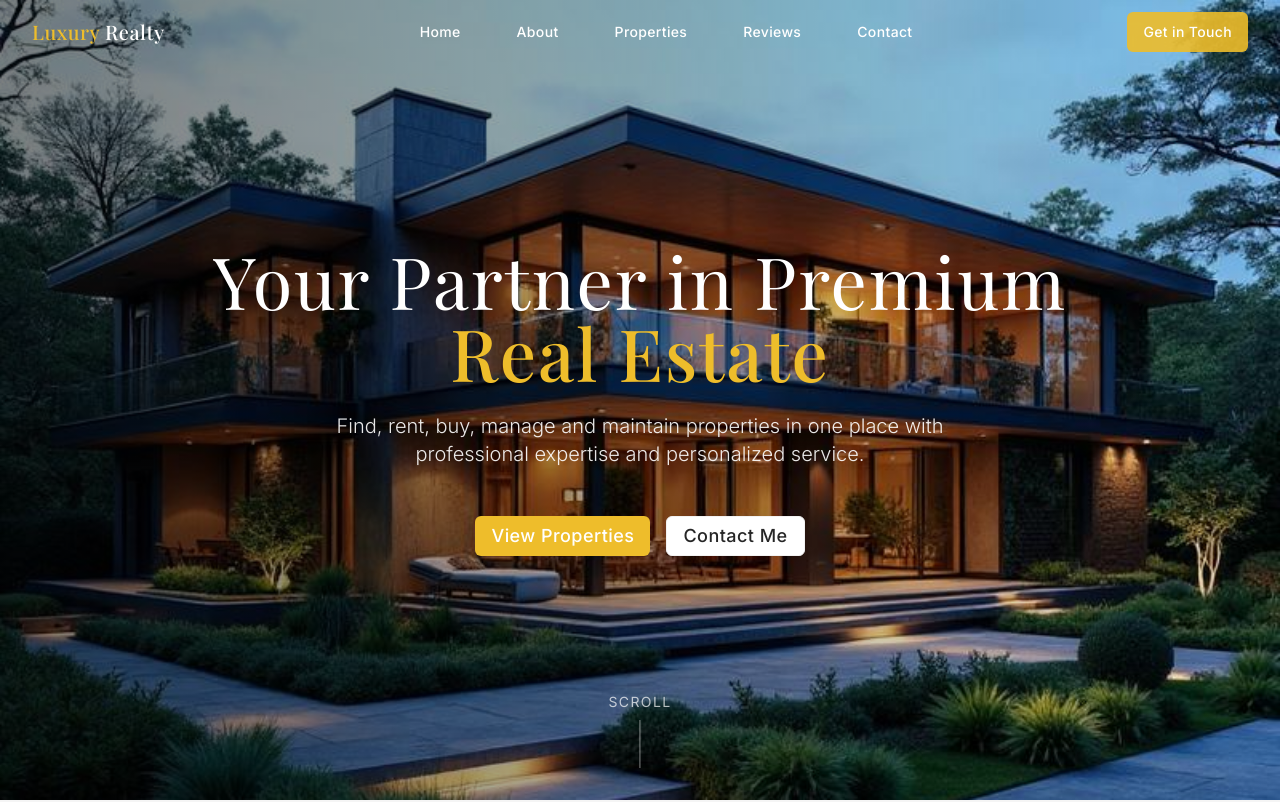
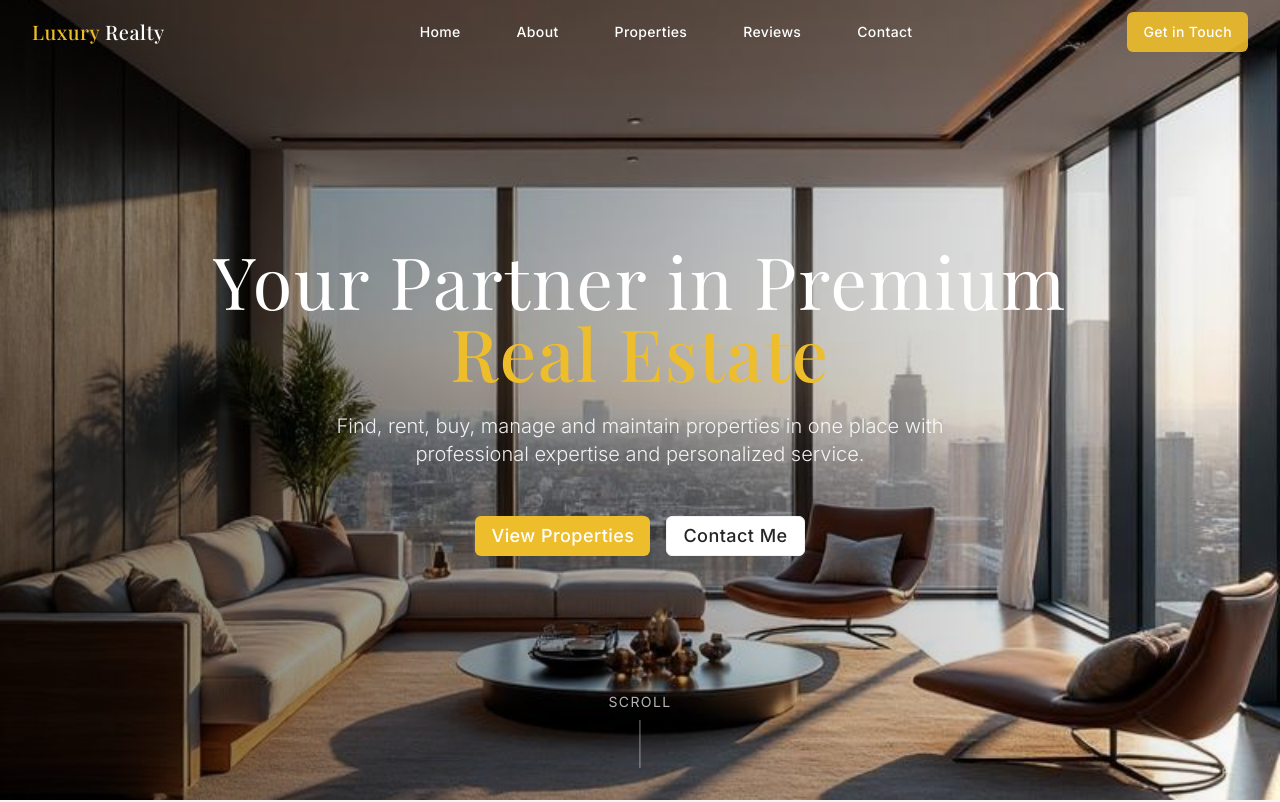
Before and after one commit to marko-h4cklabs/refined-real-estate-hub, a React (Vite) app: page / in a window 1280 px wide. Shown: the top 802 px of the page. Built offline with nearby package versions, Linux system fonts and the light colour scheme.

Commit message:
Update hero section images
Implement a sequence of images in the hero section background to create a timeline-like effect.

```diff
--- a/src/components/Hero.tsx
+++ b/src/components/Hero.tsx
@@ -1,19 +1,42 @@
 import { Button } from "@/components/ui/button";
+import { useState, useEffect } from "react";
 
 const Hero = () => {
+  const [currentImageIndex, setCurrentImageIndex] = useState(0);
+  const images = [
+    '/src/assets/property-1.jpg',
+    '/src/assets/property-2.jpg',
+    '/src/assets/property-3.jpg'
+  ];
+
+  useEffect(() => {
+    const interval = setInterval(() => {
+      setCurrentImageIndex((prevIndex) =>
+        prevIndex === images.length - 1 ? 0 : prevIndex + 1
+      );
+    }, 4000); // Change image every 4 seconds
+
+    return () => clearInterval(interval);
+  }, [images.length]);
+
   const scrollToSection = (id: string) => {
     document.getElementById(id)?.scrollIntoView({ behavior: 'smooth' });
   };
 
   return (
     <section className="relative h-screen flex items-center justify-center overflow-hidden">
-      {/* Hero Background Image */}
-      <div
-        className="absolute inset-0 bg-cover bg-center bg-no-repeat"
-        style={{
-          backgroundImage: `url('/src/assets/property-1.jpg')`
-        }}
-      />
+      {/* Hero Background Image Carousel */}
+      {images.map((image, index) => (
+        <div
+          key={index}
+          className={`absolute inset-0 bg-cover bg-center bg-no-repeat transition-opacity duration-1000 ${
+            index === currentImageIndex ? 'opacity-100' : 'opacity-0'
+          }`}
+          style={{
+            backgroundImage: `url('${image}')`
+          }}
+        />
+      ))}
 
       {/* Dark Overlay */}
       <div className="hero-overlay" />
```
